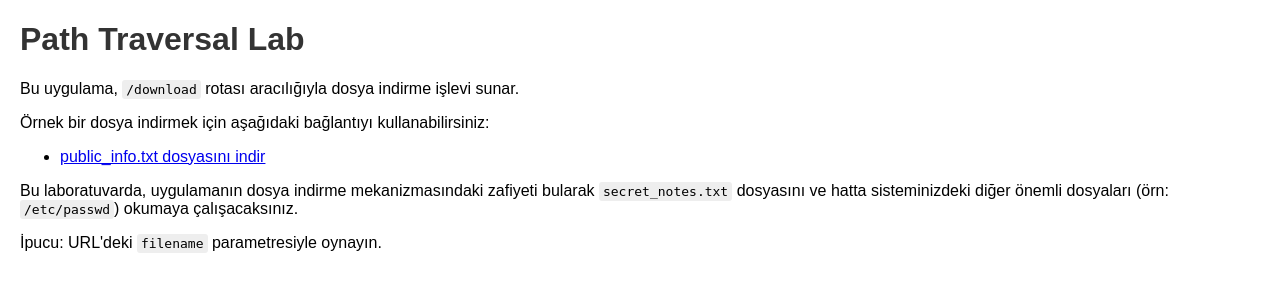
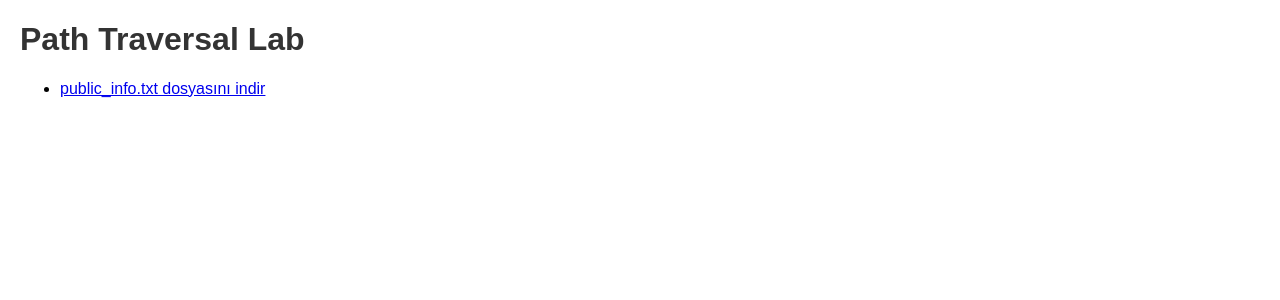
Before and after one commit to kaiser-dot-exe/path_traversal_lab, a Flask app: page / in a window 1280 px wide. Shown: the top 300 px of the page. Run offline with Flask 3, Linux system fonts and the light colour scheme.

Commit message:
refactor

```diff
--- a/templates/index.html
+++ b/templates/index.html
@@ -13,12 +13,10 @@
 </head>
 <body>
     <h1>Path Traversal Lab</h1>
-    <p>Bu uygulama, <code>/download</code> rotası aracılığıyla dosya indirme işlevi sunar.</p>
-    <p>Örnek bir dosya indirmek için aşağıdaki bağlantıyı kullanabilirsiniz:</p>
+
     <ul>
         <li><a href="/download?filename=public_info.txt">public_info.txt dosyasını indir</a></li>
     </ul>
-    <p>Bu laboratuvarda, uygulamanın dosya indirme mekanizmasındaki zafiyeti bularak <code>secret_notes.txt</code> dosyasını ve hatta sisteminizdeki diğer önemli dosyaları (örn: <code>/etc/passwd</code>) okumaya çalışacaksınız.</p>
-    <p>İpucu: URL'deki <code>filename</code> parametresiyle oynayın.</p>
+
 </body>
 </html>
```
